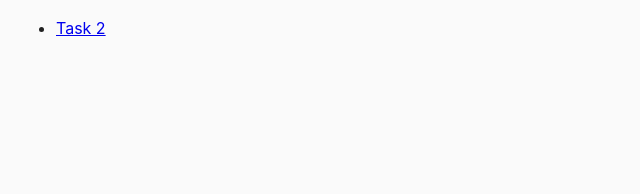
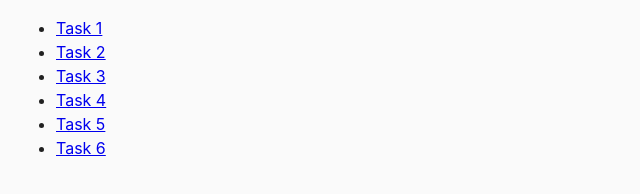
Before and after one commit to dmMaksymenko/goit-js-hw-07, a plain HTML site: page index.html in a window 1280 px wide. Shown: the whole page, without its empty margins (0-640 px from the left). Drawn offline with Linux system fonts and the light colour scheme.

Commit message:
uncomment js files

```diff
--- a/index.html
+++ b/index.html
@@ -9,12 +9,12 @@
   </head>
   <body>
     <ul>
-      <!-- <li><a href="task-1.html">Task 1</a></li> -->
+      <li><a href="task-1.html">Task 1</a></li>
       <li><a href="task-2.html">Task 2</a></li>
-      <!-- <li><a href="task-3.html">Task 3</a></li>
+      <li><a href="task-3.html">Task 3</a></li>
       <li><a href="task-4.html">Task 4</a></li>
       <li><a href="task-5.html">Task 5</a></li>
-      <li><a href="task-6.html">Task 6</a></li> -->
+      <li><a href="task-6.html">Task 6</a></li>
     </ul>
   </body>
 </html>
```
